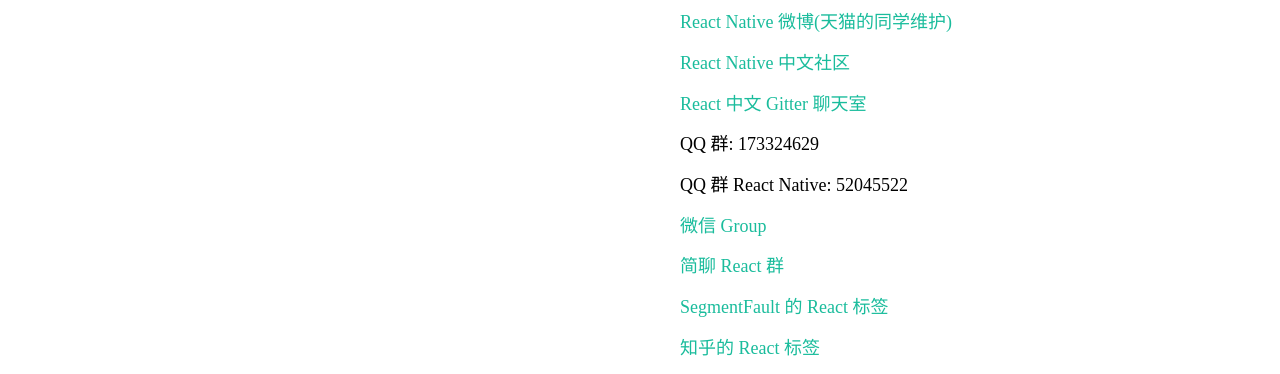
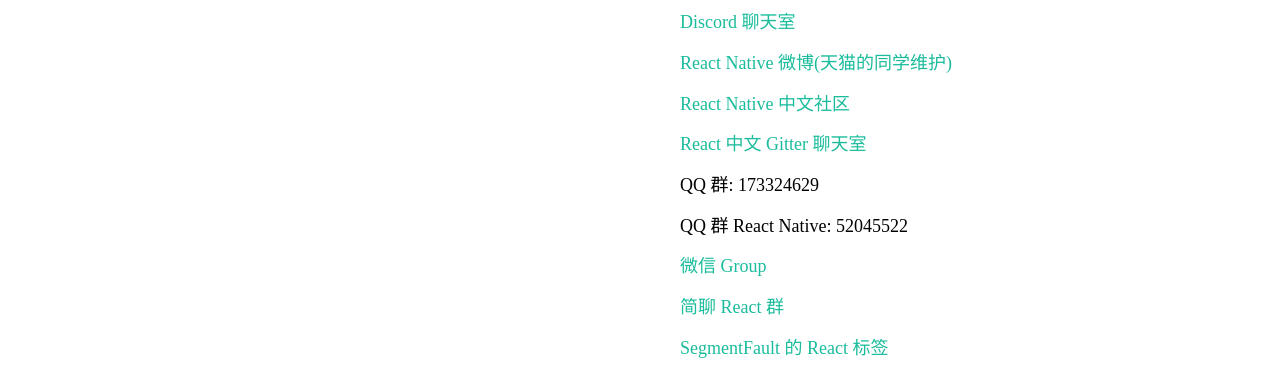
Before and after one commit to react-china/nav.react-china.org, a plain HTML site: page index.html in a window 1280 px wide. Shown: the part 726-1100 px from the top of the page. Drawn offline with nearby package versions, Linux system fonts and the light colour scheme.

Commit message:
add Discord

```diff
--- a/index.html
+++ b/index.html
@@ -84,6 +84,7 @@
         <ul class="links">
           <li class="link"><a rel="external" href="http://react-china.org/">React China 论坛</a></li>
           <li class="link"><a rel="external" href="http://weibo.com/reactchina">React 中文微博</a></li>
+          <li class="link"><a rel="external" href="https://discord.gg/DPxn89w">Discord 聊天室</a></li>
           <li class="link"><a rel="external" href="http://www.weibo.com/u/1067424897">React Native 微博(天猫的同学维护)</a></li>
           <li class="link"><a rel="external" href="http://bbs.reactnative.cn/">React Native 中文社区</a></li>
           <li class="link"><a rel="external" href="https://gitter.im/react-china/Chat">React 中文 Gitter 聊天室</a></li>
```
